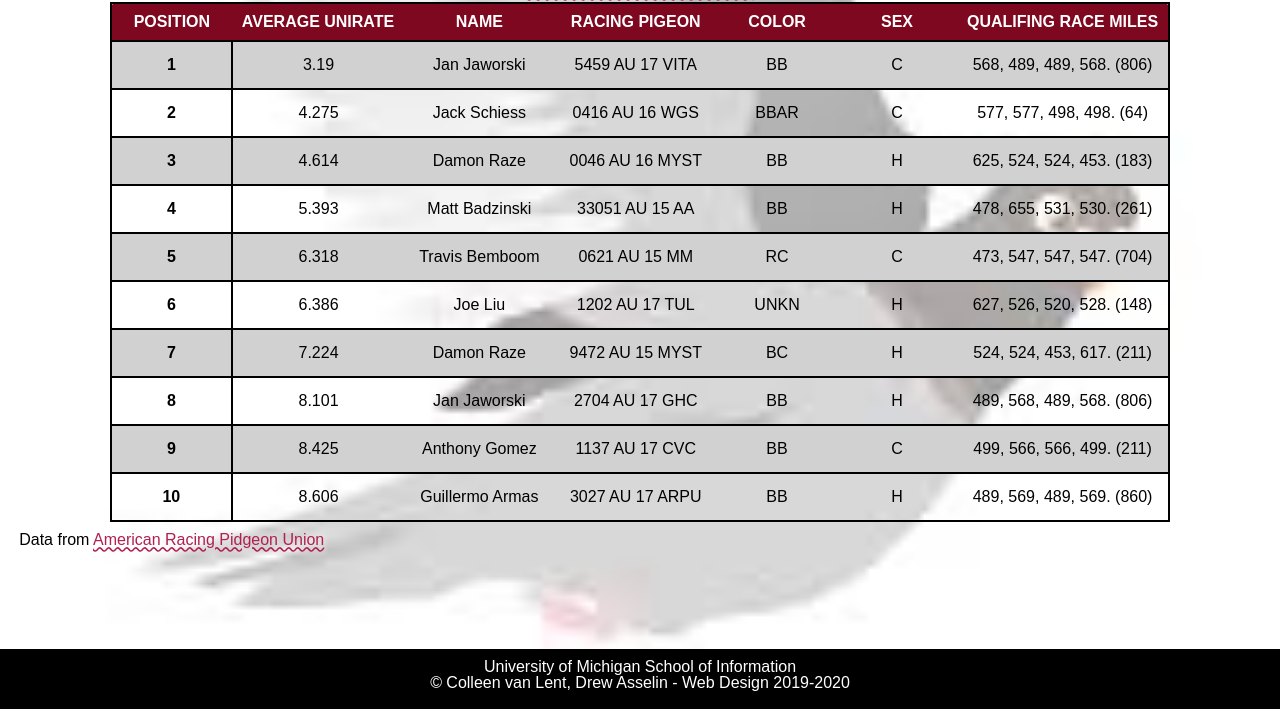
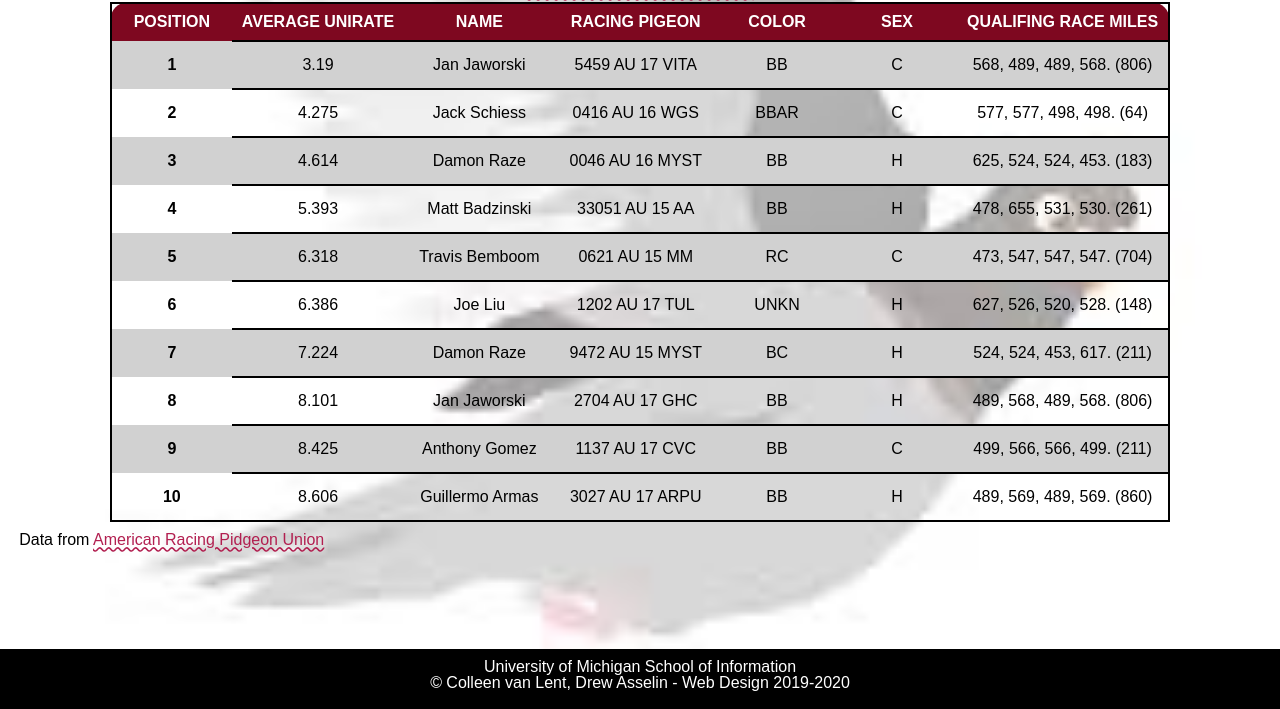
Before and after one commit to ashwinmalik92/homework3, a plain HTML site: page index.html in a window 1280 px wide. Shown: the part 91-800 px from the top of the page. Drawn offline with Linux system fonts and the light colour scheme; a web font is replaced by a local one.

Commit message:
Update style.css

```diff
--- a/css/style.css
+++ b/css/style.css
@@ -42,7 +42,6 @@ a {
 }
 table {
   border: 2px solid black;
-  border-radius: 15px;
 }
 .colhead {
   min-width: 100px;
@@ -52,9 +51,9 @@ table {
   background-color: #7E0820;
   color: white;
 }
-.rowhead {
+/*.rowhead {
   border: 2px solid black;
-}
+}*/
 td {
   text-align: center;
   border-top: 2px solid black;
@@ -70,17 +69,17 @@ tr:hover {
   transition-duration: 1s;
   background: rgba(126, 8, 32, .5);
 }
-thead tr:first-child th:first-child {
-  border-radius: 5px 0 0 0;
+table thead tr:first-child th:first-child {
+  border-radius: 15px 0 0 0;
 }
 thead tr:first-child th:last-child {
-  border-radius: 0 5px 0 0;
+  border-radius: 0 15px 0 0;
 }
 tbody tr:last-child th:last-child {
-  border-radius: 0 0 0 5px;
+  border-radius: 0 0 0 15px;
 }
 tbody tr:last-child th:last-child {
-  border-radius: 0 0 5px 0;
+  border-radius: 0 0 15px 0;
 }
 h1, table, p {
   margin: 0 auto;
```
